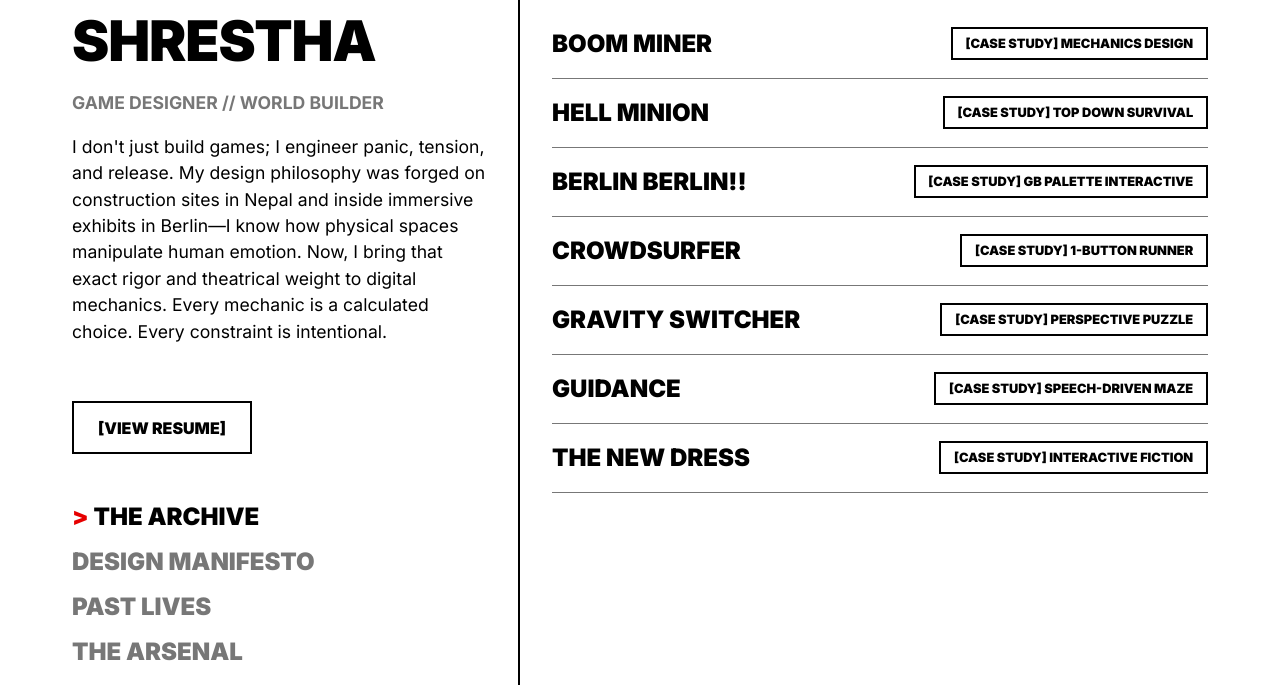
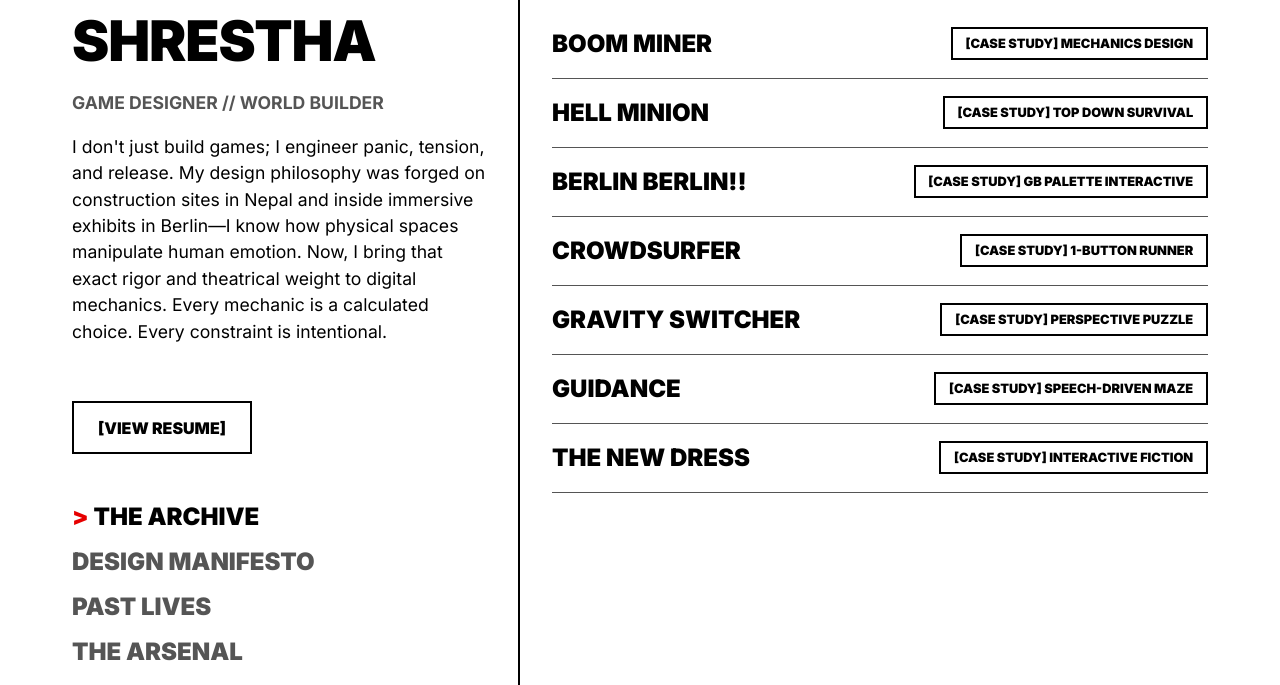
Before and after one commit to sshrestha-design/portfolio, a website: page index.html in a window 1280 px wide. Shown: the part 115-800 px from the top of the page. Drawn offline with Linux system fonts and the light colour scheme; files whose address does not match are found by name.

Commit message:
Fix Lighthouse accessibility contrast warning

```diff
--- a/style.css
+++ b/style.css
@@ -1,7 +1,7 @@
 :root {
     --bg-color: #ffffff;
     --text-color: #000000;
-    --muted-color: #777777;
+    --muted-color: #555555;
     --border-color: #000000;
     --font-main: 'Inter', sans-serif;
     --accent-color: #e60000;
```
